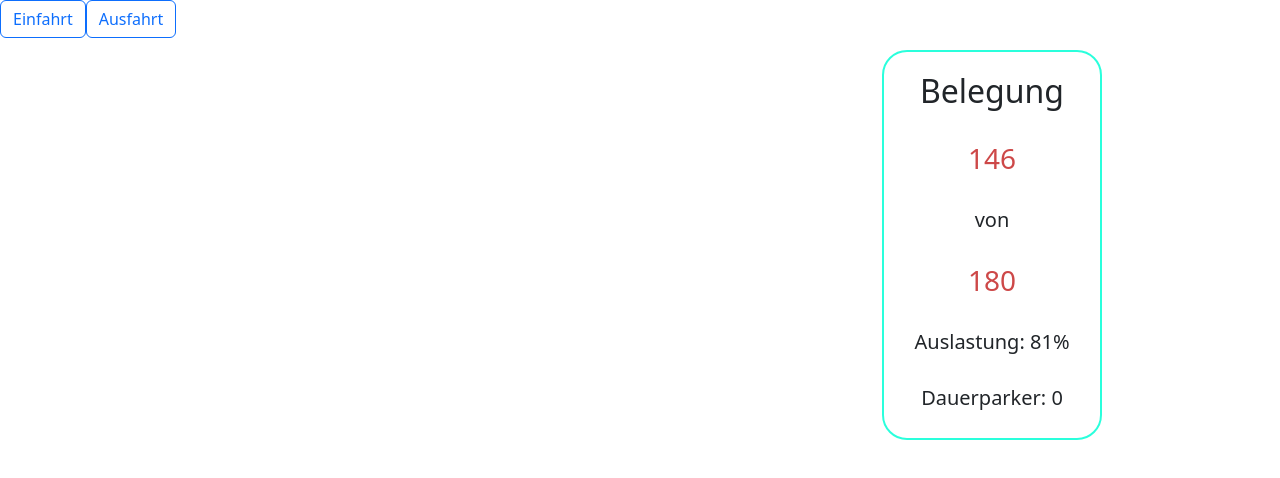
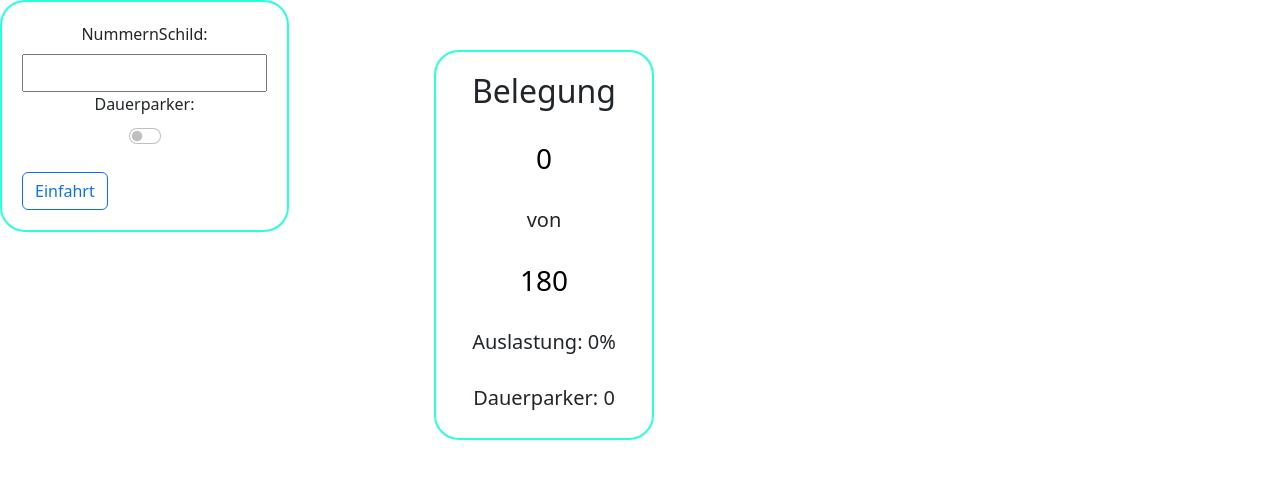
Before and after one commit to GeKoppe/Parking_DB_Project, a React (Vite) app in the folder ParkhausApp/: page / in a window 1280 px wide. Shown: the top 478 px of the page. Built offline with nearby package versions, Linux system fonts and the light colour scheme.

Commit message:
Added functionality to drive in card

```diff
--- a/ParkhausApp/src/App.tsx
+++ b/ParkhausApp/src/App.tsx
@@ -1,12 +1,19 @@
 import { useState } from 'react'
 import 'bootstrap/dist/css/bootstrap.css'
 import MainMenu from './Components/MainMenu/MainMenu'
+import Administration from './Components/Administration/Administration';
 
 function App() {
-  const [count, setCount] = useState(0)
+  const [currentMenu, setCurrentMenu] = useState('MainMenu');
+
+  const clickHandler = () => {
+    currentMenu === 'Administration' ? setCurrentMenu('MainMenu') : setCurrentMenu('Administration');
+  }
 
   return (
-    <MainMenu/>
+    <>
+      {currentMenu == 'MainMenu' ? <MainMenu/> : (currentMenu == 'Administration' ? <Administration/> : <h5>Hello World</h5>)}
+    </>
   )
 }
 
--- /dev/null
+++ b/ParkhausApp/src/Components/Administration/Administration.tsx
@@ -0,0 +1,8 @@
+
+
+export default function Administration() {
+
+    return (
+        <h1>This is the Administration</h1>
+    );
+}
--- a/ParkhausApp/src/Components/MainMenu/DriveInButton.tsx
+++ b/ParkhausApp/src/Components/MainMenu/DriveInButton.tsx
@@ -2,26 +2,16 @@ import 'bootstrap/dist/css/bootstrap.css'
 import Button from 'react-bootstrap/Button';
 import './MainMenu.css';
 
-function DriveInButton(tempProps? : { driveInClickHandler?: () => void, driveOutClickHandler?: () => void} ) {
+function DriveInButton(tempProps? : { clickHandler?: () => void, label?: string} ) {
     const props = {
-        driveInClickHandler: () => console.log("Einfahrt"),
-        driveOutClickHandler: () => console.log("Ausfahrt"),
+        clickHandler: () => console.log("Einfahrt"),
+        label: "Einfahrt",
         ...tempProps
     }
     return (
         <div className='buttonContainer'>
-            <Button variant="outline-primary" onClick={props.driveInClickHandler} >Einfahrt</Button>
-            <br/>
-            <Button variant="outline-primary" onClick={props.driveOutClickHandler}>Ausfahrt</Button>
+            <Button variant="outline-primary" onClick={props.clickHandler} >{props.label}</Button>
         </div>
     )
 }
-
-DriveInButton.defaultProps = {
-    label: "Einfahrt",
-    clickHandler: () => {
-        console.log("Einfahrt");
-    }
-}
-
 export default DriveInButton;
--- /dev/null
+++ b/ParkhausApp/src/Components/MainMenu/DriveInCard.tsx
@@ -0,0 +1,41 @@
+import DriveInButton from './DriveInButton'
+import 'bootstrap/dist/css/bootstrap.css'
+import './MainMenu.css'
+import { useState } from 'react'
+import FormLabel from 'react-bootstrap/FormLabel';
+import Form from 'react-bootstrap/Form'
+
+export default function DriveInCard(tempProps?: {licPlateClassName?: string, buttonClickHandler: () => boolean, changeListener?: (plate: string) => void}) {
+    const props = {
+        licPlateClassName: 'defaultInput',
+        buttonClickHandler: () => {return true;},
+        changeListener: (plate: string) => console.log(`${plate}`),
+        ...tempProps,
+    }
+
+    const [licPlate, setLicPlate] = useState('');
+
+    const changeListener = ({target} : { target: {value: string}}) => {
+        let newLicPlate = target.value.toUpperCase();
+        setLicPlate(newLicPlate);
+        props.changeListener(newLicPlate);
+    }
+
+    const buttonClickHandler = () => {
+        if (props.buttonClickHandler()) {
+            setLicPlate('');
+        }
+    }
+
+    return (
+        <div className="driveInCard">
+            <FormLabel>NummernSchild:</FormLabel><br/><input value={licPlate} onChange={changeListener} className={props.licPlateClassName}/>
+            <br/>
+            <FormLabel>Dauerparker:</FormLabel><Form.Check type="switch" id="perma-parker"/>
+            <br/>
+            <div>
+                <DriveInButton clickHandler={buttonClickHandler}/>
+            </div>
+        </div>
+    )
+}
--- a/ParkhausApp/src/Components/MainMenu/MainMenu.css
+++ b/ParkhausApp/src/Components/MainMenu/MainMenu.css
@@ -3,6 +3,25 @@
     border: 2px solid #01ffd5d5;
     padding: 20px;
     text-align: center;
+}
+
+.driveInCard {
+    border-radius: 25px;
+    border: 2px solid #01ffd5d5;
+    padding: 20px;
+    text-align: center;
+    display: inline-block;
+}
+
+.defaultInput {
+    text-align: center;
+    padding: 5px;
+}
+
+.error {
+    text-align: center;
+    padding: 5px;
+    border:1px solid red;
 }
 
 .menuContainer {
--- a/ParkhausApp/src/Components/MainMenu/MainMenu.tsx
+++ b/ParkhausApp/src/Components/MainMenu/MainMenu.tsx
@@ -1,27 +1,34 @@
 import UsageCard from './UsageCard';
-import DriveInButton from './DriveInButton';
-import { useState, useEffect } from 'react';
+import DriveInCard from './DriveInCard';
+import { useState } from 'react';
 
 function MainMenu() {
     const [usage, setUsage] = useState(0);
-
-    useEffect(() => {
-        // TODO call the endpoint for used spaces here and call setUsage
-        setUsage(Math.ceil(Math.random() * 180))
-    }, []);
+    const [licClass, setlicClass] = useState('defaultInput');
+    let licPlate = '';
 
     const driveInClickHandler = () => {
-        usage + 1 > 180? setUsage(usage) : setUsage((prev) => prev +1);
+        const licChecker = /[A-ZÖÜÄ]{1,3}-[A-ZÖÜÄ]{1,2}-[1-9]{1}[0-9]{1,3}[EH]{1}/;
+        if (!licChecker.test(licPlate)) {
+            setlicClass('error');
+            return false;
+        } else {
+            usage + 1 > 180? setUsage(usage) : setUsage((prev) => prev +1);
+            setlicClass('defaultInput');
+            // TODO Hier muss die tatsächliche Einfahrt geschehen.
+            return true;
+        }
     }
 
-    const driveOutClickHandler = () => {
-        usage - 1 < 0 ? setUsage(usage) : setUsage((prev) => prev - 1);
+    const licChangeListener = (plate: string) => {
+        licPlate = plate;
     }
+
 
     return (
         <div className="menuContainer" style={{width: "100%"}}>
-            <div style={{width: "65%"}}>
-                <DriveInButton driveInClickHandler={driveInClickHandler} driveOutClickHandler={driveOutClickHandler}/>
+            <div style={{width: "30%"}}>
+                <DriveInCard buttonClickHandler={driveInClickHandler} licPlateClassName={licClass} changeListener={licChangeListener}/>
             </div>
             <div className="infoSide" style={{width: "25%"}}>
                 <UsageCard usedSpaces={usage}/>
--- a/ParkhausApp/src/Components/MainMenu/UsageCard.tsx
+++ b/ParkhausApp/src/Components/MainMenu/UsageCard.tsx
@@ -12,7 +12,7 @@ function UsageCard(tempProps?: {usedSpaces?:number, permaParkers?: number}) {
     const colorShades : string[] = ['#000000', '#000000', '#000000', '#290101c9', '#460101c9', '#680303c9', '#7c0404c9', '#940404c9', '#bb0606bb', '#ff0404bb'];
 
     let usage : number = props.usedSpaces / 180;
-    const tColor = colorShades[(Math.floor(usage*10) > 9 ? 9 : Math.floor(usage*10))];
+    const tColor : string = colorShades[(Math.floor(usage*10) > 9 ? 9 : Math.floor(usage*10))];
 
     return (
         <div className="usageCard">
```
